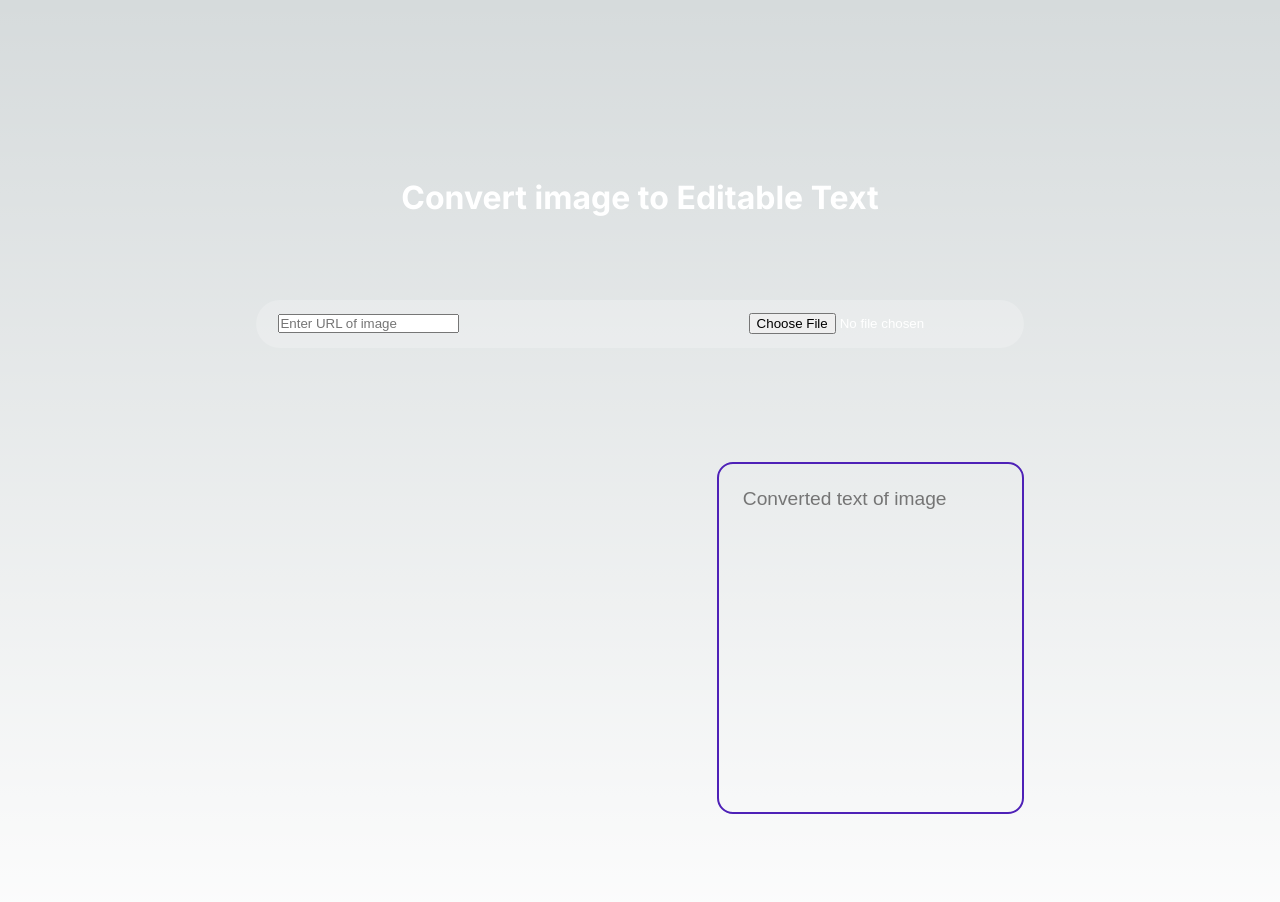
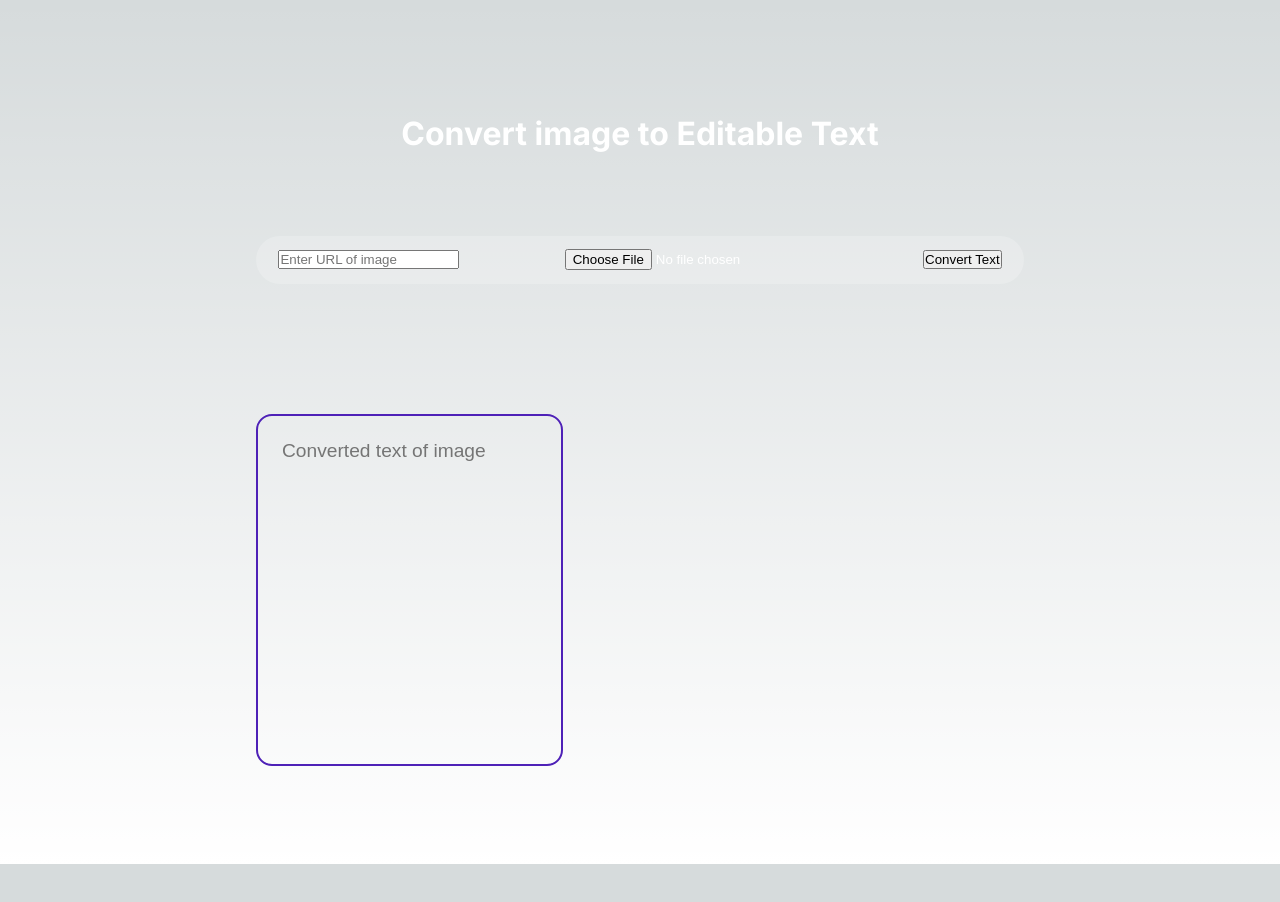
Before and after one commit to advayc/handwritten-ai-detector, a Next.js app: page / in a window 1280 px wide. Shown: the top 902 px of the page. After the commit the page ends 864 px from the top, so only its background shows below. Built offline with nearby package versions, Linux system fonts and the light colour scheme.

Commit message:
changed image recognition logic

```diff
--- a/pages/index.js
+++ b/pages/index.js
@@ -21,23 +21,23 @@ export default function Home() {
       setImgUrl(reader.result);
     };
     reader.readAsDataURL(file);
-    recognizeText(file);
   };
 
-  const handleCopyText = () => {
-    if (convertedText !== "") {
-      navigator.clipboard.writeText(convertedText);
-      // Add feedback for user, if needed
+  const recognizeText = async (file) => {
+    try {
+      const { data: { text } } = await Tesseract.recognize(file, 'eng');
+      setConvertedText(text);
+    } catch (error) {
+      console.error(error);
     }
   };
 
-  const recognizeText = (file) => {
-    Tesseract.recognize(file)
-      .then((result) => {
-        setConvertedText(result.text);
-      })
-      .catch((error) => console.error(error));
+  const handleConvertText = () => {
+    if (imgUrl !== "") {
+      recognizeText(imgUrl);
+    }
   };
+  console.log(convertedText);
 
   return (
     <>
@@ -71,14 +71,15 @@ export default function Home() {
               id="upload-file-btn"
               onChange={handleFileChange}
             />
+            <button onClick={handleConvertText}>Convert Text</button>
           </section>
           <section className={`${styles.result} ${styles["flex-between"]}`}>
-            <img src={imgUrl} alt="" id="img-result" />
-            <div>
+            {imgUrl && <img src={imgUrl} alt="" id="img-result" />}
+            <div className={styles["converted-text-container"]}>
               <textarea
                 id="converted-text"
                 placeholder="Converted text of image"
-                value={convertedText}
+                value={convertedText || ""}
                 readOnly
               ></textarea>
             </div>
--- a/styles/Home.module.css
+++ b/styles/Home.module.css
@@ -1,4 +1,3 @@
-
 .app {
   min-height: 100vh;
   background: var(--gradient);
@@ -67,17 +66,17 @@
   outline: none;
 }
 
-
 .main {
   display: flex;
   flex-direction: column;
   justify-content: space-between;
   align-items: center;
-  padding: 6rem;
+  padding: 2rem;
   min-height: 100vh;
 }
 
-#img-url {
-  height: 3rem;
-  width: 3rem;
+
+.converted-text-container textarea {
+  flex-grow: 1;
+  margin-top: 1rem;
 }
```
Lines whose indentation alone changed are shown as unchanged.
